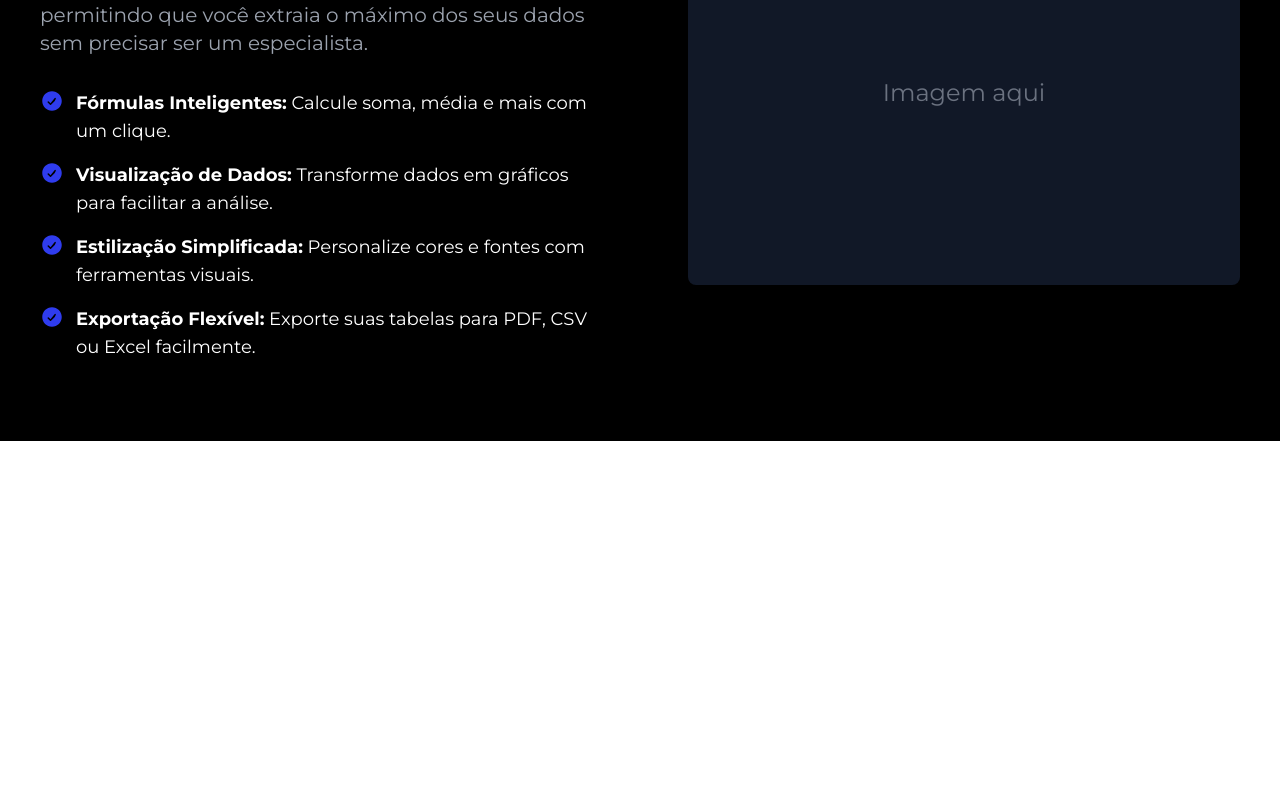
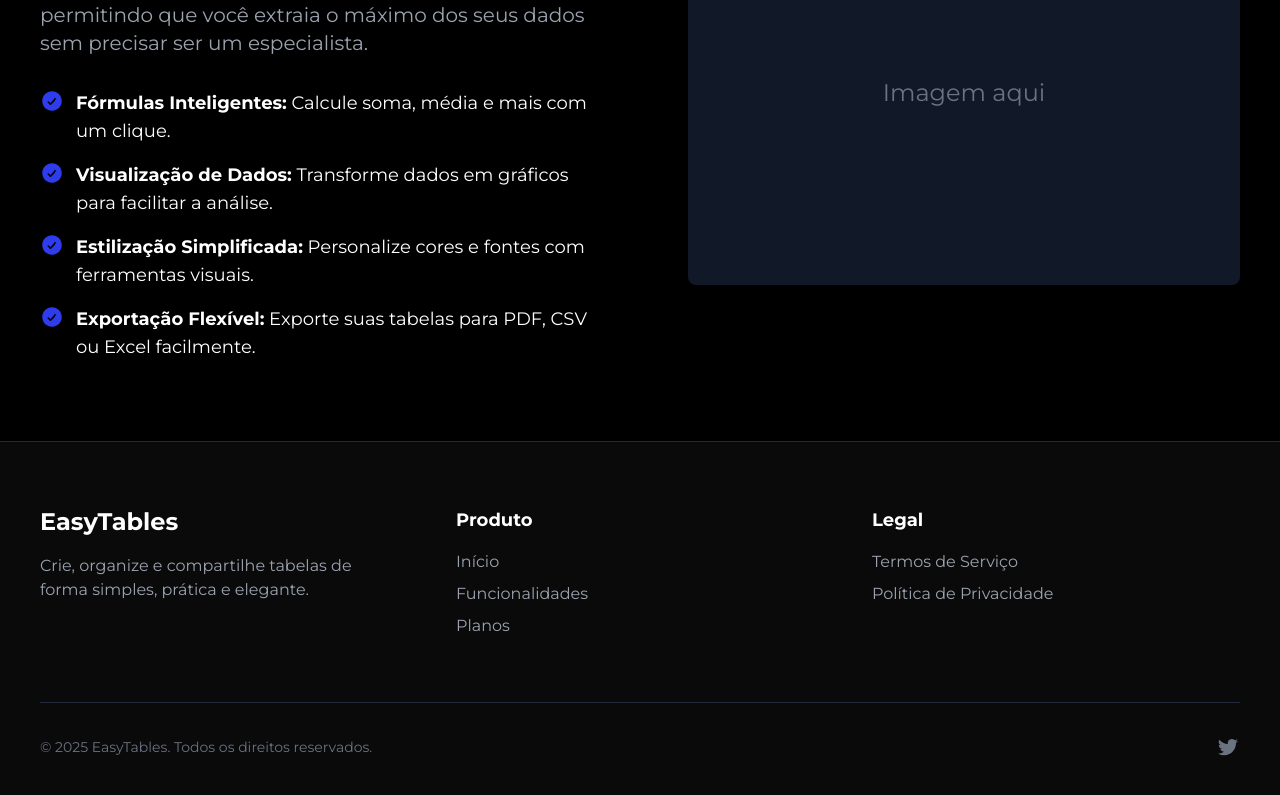
Before and after one commit to guimeyer2/EasyTables, a React (Vite) app: page / in a window 1280 px wide. Shown: the part 1999-2794 px from the top of the page. Before the commit the page ends 2440 px from the top, so only its background shows below. Built offline with nearby package versions, Linux system fonts and the light colour scheme.

Commit message:
feat: Footer implementado

```diff
--- a/src/App.jsx
+++ b/src/App.jsx
@@ -1,6 +1,7 @@
 import { CardPassos } from "./components/CardPassos";
 import { CardFuncionalidades } from "./components/CardFuncionalidades";
 import { Header } from "./components/Header";
+import { Footer } from "./components/Footer";
 
 function App() {
   return (
@@ -144,7 +145,8 @@ function App() {
             <span className="text-gray-500 text-2xl">Imagem aqui</span>
           </div>
         </div>
-      </section>
+      </section>{" "}
+      <Footer />
     </div>
   );
 }
--- /dev/null
+++ b/src/components/Footer.jsx
@@ -0,0 +1,77 @@
+export function Footer() {
+  const productLinks = ["Início", "Funcionalidades", "Planos"];
+  const legalLinks = ["Termos de Serviço", "Política de Privacidade"];
+
+  return (
+    <footer className="bg-[#0A0A0A] text-white border-t border-gray-800">
+      <div className="container mx-auto px-10 py-16">
+        <div className="grid grid-cols-1 md:grid-cols-3 gap-12">
+          <div className="space-y-4">
+            <a href="#" className="text-white font-bold text-2xl">
+              EasyTables
+            </a>
+            <p className="text-gray-400 max-w-xs">
+              Crie, organize e compartilhe tabelas de forma simples, prática e
+              elegante.
+            </p>
+          </div>
+
+          <div className="space-y-4">
+            <h4 className="font-semibold text-lg">Produto</h4>
+            <ul className="space-y-2">
+              {productLinks.map((link) => (
+                <li key={link}>
+                  <a
+                    href="#"
+                    className="text-gray-400 hover:text-white transition-colors"
+                  >
+                    {link}
+                  </a>
+                </li>
+              ))}
+            </ul>
+          </div>
+
+          <div className="space-y-4">
+            <h4 className="font-semibold text-lg">Legal</h4>
+            <ul className="space-y-2">
+              {legalLinks.map((link) => (
+                <li key={link}>
+                  <a
+                    href="#"
+                    className="text-gray-400 hover:text-white transition-colors"
+                  >
+                    {link}
+                  </a>
+                </li>
+              ))}
+            </ul>
+          </div>
+        </div>
+
+        <div className="mt-16 pt-8 border-t border-gray-800 flex flex-col sm:flex-row justify-between items-center">
+          <p className="text-gray-500 text-sm">
+            © 2025 EasyTables. Todos os direitos reservados.
+          </p>
+          <div className="flex items-center gap-x-6 mt-4 sm:mt-0">
+            <a
+              href="#"
+              className="text-gray-500 hover:text-white transition-colors"
+            >
+              <span className="sr-only">Twitter</span>
+              <svg
+                className="h-6 w-6"
+                fill="currentColor"
+                viewBox="0 0 24 24"
+                aria-hidden="true"
+              >
+                <path d="M8.29 20.251c7.547 0 11.675-6.253 11.675-11.675 0-.178 0-.355-.012-.53A8.348 8.348 0 0022 5.92a8.19 8.19 0 01-2.357.646 4.118 4.118 0 001.804-2.27 8.224 8.224 0 01-2.605.996 4.107 4.107 0 00-6.993 3.743 11.65 11.65 0 01-8.457-4.287 4.106 4.106 0 001.27 5.477A4.072 4.072 0 012.8 9.71v.052a4.105 4.105 0 003.292 4.022 4.095 4.095 0 01-1.853.07 4.108 4.108 0 003.834 2.85A8.233 8.233 0 012 18.407a11.616 11.616 0 006.29 1.84" />
+              </svg>
+            </a>
+            {/* colocar outros ícones */}
+          </div>
+        </div>
+      </div>
+    </footer>
+  );
+}
```
Also changed, not shown: 1 other file (tests, documents, lock files or other folders).
